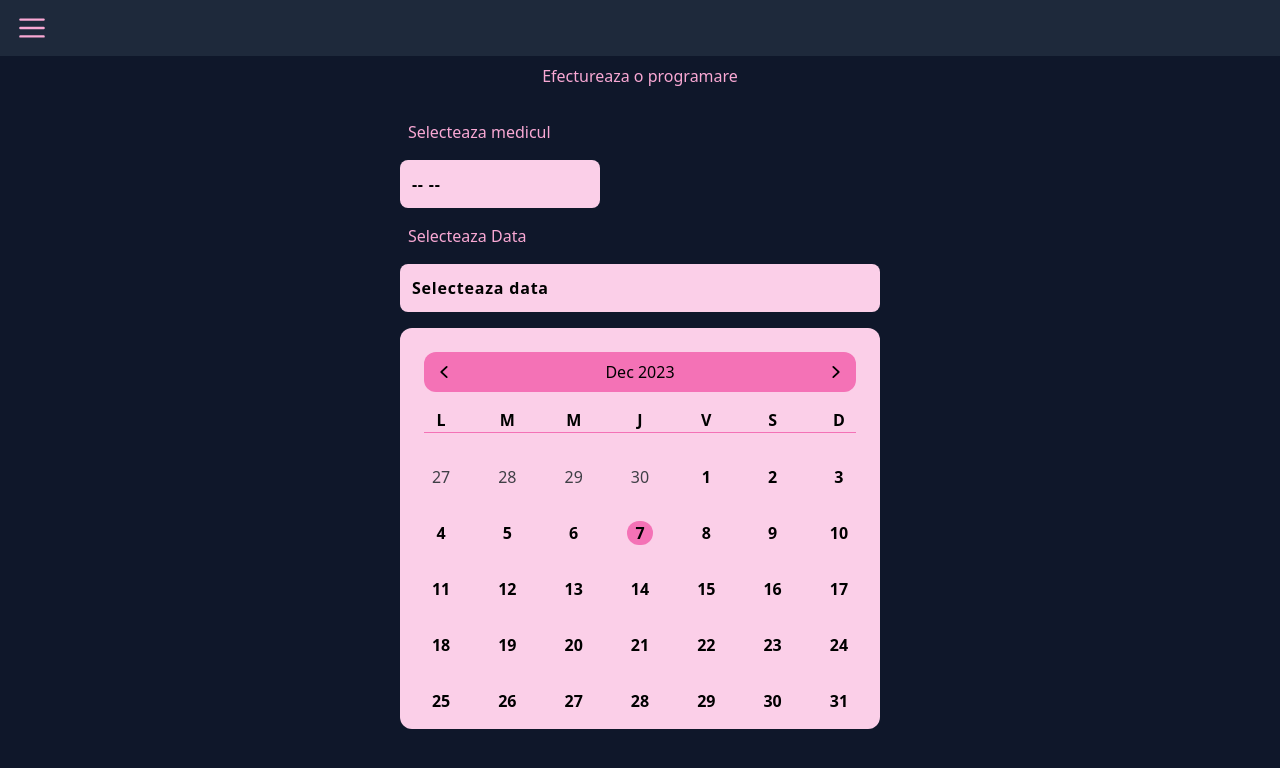
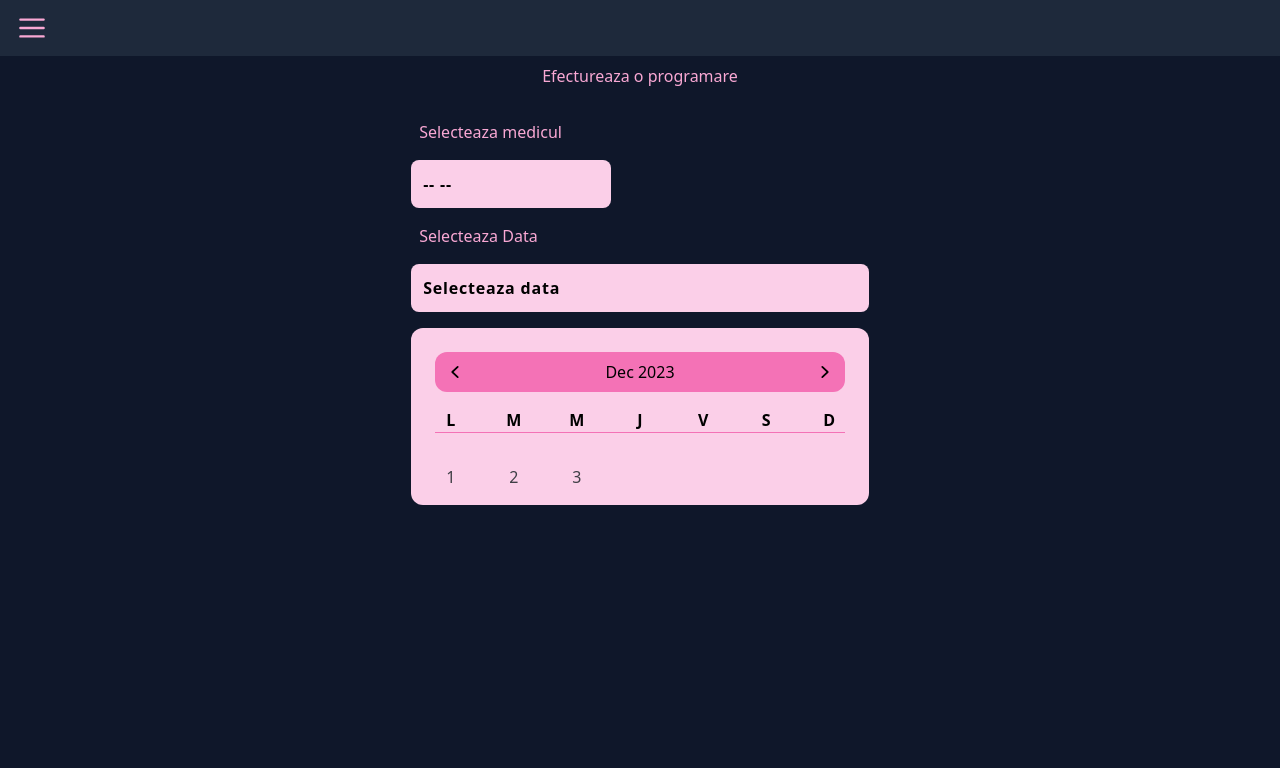
Before and after one commit to seculiraul/cardio-client, a React (Create React App) app: page /programare in a window 1280 px wide. Shown: the top 768 px of the page. Built offline with nearby package versions, Linux system fonts and the light colour scheme.

Commit message:
Added Functionality to Calendar

```diff
--- a/src/components/Calendar.js
+++ b/src/components/Calendar.js
@@ -1,38 +1,85 @@
 import { ChevronLeftIcon, ChevronRightIcon } from '@heroicons/react/20/solid'
 import {
+  add,
   eachDayOfInterval,
   endOfMonth,
   endOfWeek,
   format,
+  isEqual,
+  isSameDay,
   isSameMonth,
   isToday,
+  parse,
   startOfMonth,
   startOfToday,
   startOfWeek,
 } from 'date-fns'
+import { useEffect, useState } from 'react'
 
 const Calendar = () => {
-  const days = (() => {
-    let day = 1
-    const res = []
-    while (day <= 31) {
-      res.push(day)
-      day++
+  const today = startOfToday()
+  const [selectedDay, setSelectedDay] = useState(today)
+  const [days, setDays] = useState([])
+  const [month, setMonth] = useState(format(today, 'MMM-yyyy'))
+  const [monthNr, setMonthNr] = useState(0)
+  const firstDay = parse(month, 'MMM-yyyy', new Date())
+
+  //   useEffect(() => {
+  //     setSelectedDay(today)
+  //   }, [])
+
+  //   useEffect(() => {
+  //     setMonth(monthNr ?? today.getMonth)
+  //   }, [monthNr])
+
+  //   useEffect(() => {
+  //     setDays(getInterval(month))
+  //     days.forEach((day) => {
+  //       console.log(format(day, 'd'))
+  //     })
+  //   }, [month])
+
+  const switchDays = (e, day) => {
+    e.preventDefault()
+    if (day < today || !isSameMonth(today, day)) {
+      console.log('you cant press')
+      return
     }
-    return res
-  })()
+    setSelectedDay(day)
+  }
 
-  const today = startOfToday()
-  const days2 = eachDayOfInterval({
-    start: startOfWeek(startOfMonth(today), { weekStartsOn: 1 }),
-    end: endOfWeek(endOfMonth(today), { weekStartsOn: 1 }),
+  const getInterval = (month) =>
+    eachDayOfInterval({
+      start: startOfWeek(startOfMonth(month), { weekStartsOn: 1 }),
+      end: endOfWeek(endOfMonth(month), { weekStartsOn: 1 }),
+    })
+
+  const nextMonth = () => {
+    console.log(firstDay)
+    const next = add(firstDay, { months: 1 })
+    setMonth(format(next, 'MMM-yyyy'))
+  }
+
+  const currentMonth = eachDayOfInterval({
+    start: firstDay,
+    end: endOfWeek(firstDay, { weekStartsOn: 1 }),
   })
+
+  const changeMonth = (val) => {
+    setMonthNr((prev) => prev + val)
+  }
   return (
     <div className="p-4 px-6 bg-pink-200 rounded-xl">
       <div className="flex justify-between items-center my-2 p-2 w-full rounded-xl bg-pink-400 ">
-        <ChevronLeftIcon className="text-black w-6 h-6 rounded-full hover:bg-pink-200 duration-500 cursor-pointer" />
-        <h3 className="text-black">{format(today, 'MMM yyyy')}</h3>
-        <ChevronRightIcon className="text-black w-6 h-6 rounded-full hover:bg-pink-200 duration-500 cursor-pointer" />
+        <ChevronLeftIcon
+          onClick={() => changeMonth(-1)}
+          className="text-black w-6 h-6 rounded-full hover:bg-pink-200 duration-500 cursor-pointer"
+        />
+        <h3 className="text-black">{format(firstDay, 'MMM yyyy')}</h3>
+        <ChevronRightIcon
+          onClick={() => nextMonth()}
+          className="text-black w-6 h-6 rounded-full hover:bg-pink-200 duration-500 cursor-pointer"
+        />
       </div>
       <div className="grid grid-cols-7 mt-4 gap-8 mx-auto border-b border-pink-400">
         <h3 className="font-bold mx-auto px-2">L</h3>
@@ -44,15 +91,20 @@ const Calendar = () => {
         <h3 className="font-bold mx-auto px-2">D</h3>
       </div>
       <div className="grid grid-cols-7 mt-8 gap-x-8 gap-y-8">
-        {days2.map((day, i) => (
+        {currentMonth?.map((day, i) => (
           <button
-            className={`text-black mx-auto px-2 rounded-full hover:bg-pink-300 duration-500
-            ${isToday(day) ? 'bg-pink-400' : ''}
+            onClick={(e) => switchDays(e, day)}
+            className={`text-black mx-auto px-2 rounded-full  duration-500
+            ${isEqual(selectedDay, day) ? 'bg-pink-400' : ''}
             ${
-              isSameMonth(today, day) ? 'text-black font-bold' : 'text-zinc-700'
+              month === day?.getMonth()
+                ? day > today
+                  ? 'text-black font-bold hover:bg-pink-300'
+                  : 'text-black font-bold cursor-default'
+                : 'text-zinc-700 cursor-default'
             }
             `}
-            key={day.toString()}
+            key={day?.toString()}
           >
             {format(day, 'd')}
           </button>
```
